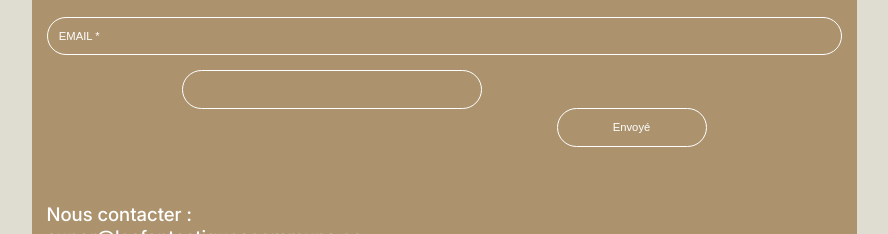
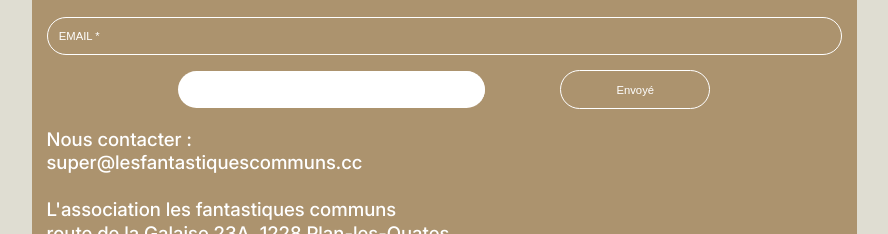
Before and after one commit to studio-guez/voyage_exploratoire, a Nuxt app: page / in a window 1280 px wide. Shown: the part 1160-1394 px from the top of the page, without its empty margins (196-1084 px from the left). Built offline with nearby package versions, Linux system fonts and the light colour scheme.

Commit message:
feat: racaptcha design

```diff
--- a/components/AppFooter.vue
+++ b/components/AppFooter.vue
@@ -16,7 +16,7 @@
           <div class="inf-content">
             <div class="inf-input inf-input-text"><input type="email" name="inf[1]" data-inf-meta="1" data-inf-error=""
                                                          required="required" placeholder="Email *"></div>
-            <div style=""><label
+            <div class="recaptcha-container"><label
                     data-mcaptcha_url="https://captcha.infomaniak.com/widget/?sitekey=wKJaAigS1e48fWgqtjvg5w7rKA6QIwmy"
                     for="mcaptcha__token" id="mcaptcha__token-label"> <input type="text" name="mcaptcha__token"
                                                                              id="mcaptcha__token"/> </label>
@@ -55,8 +55,8 @@ const props = defineProps<{
 
 <style lang="scss" scoped >
 #mcaptcha__widget-container {
-  width: 20rem;
-  height: 5rem;
+  width: calc(100% + 10rem);
+  height: 100%;
 }
 
 .inf-content {
@@ -100,4 +100,17 @@ input {
   }
 }
 
+.recaptcha-container {
+  overflow: hidden;
+  width: 16rem;
+  background: #ffffff;
+  border-radius: 5rem;
+  height: 2.5rem;
+  padding-left: 4.5rem;
+
+  iframe {
+
+  }
+}
+
 </style>
```
